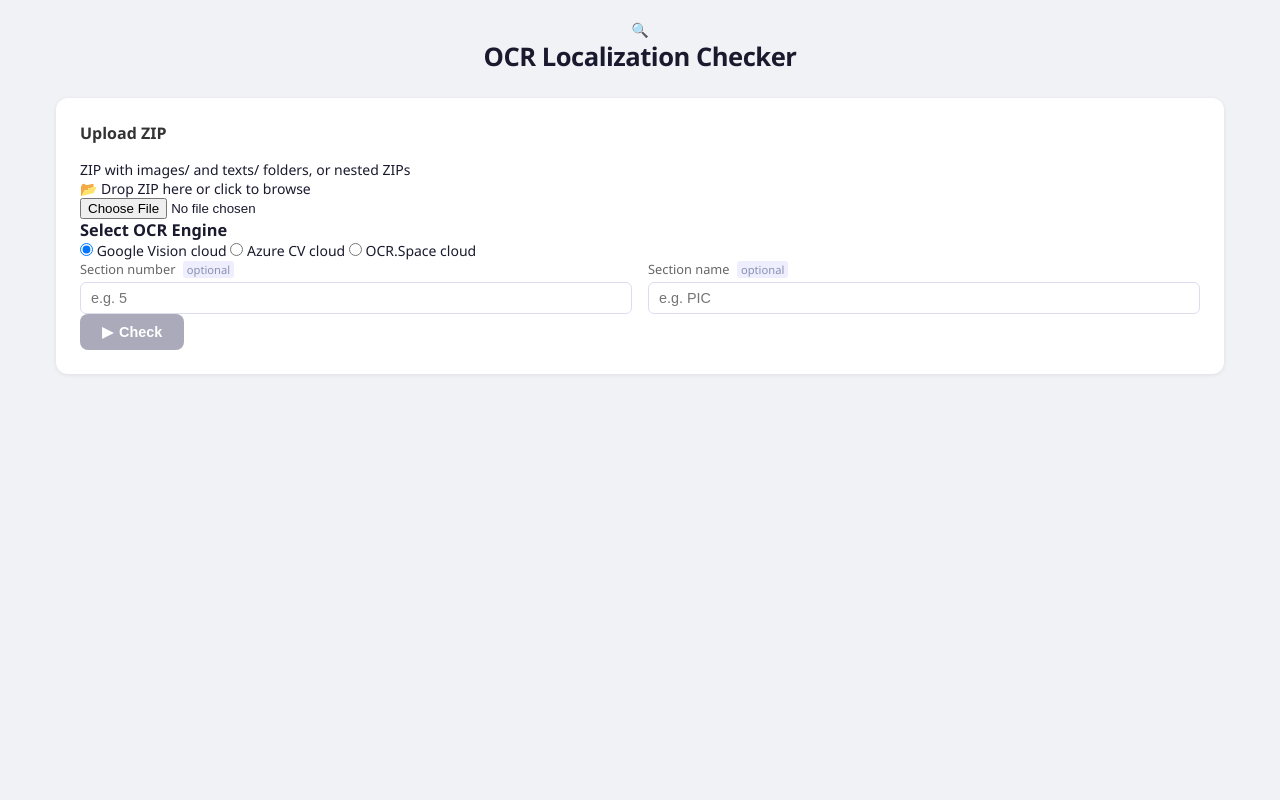
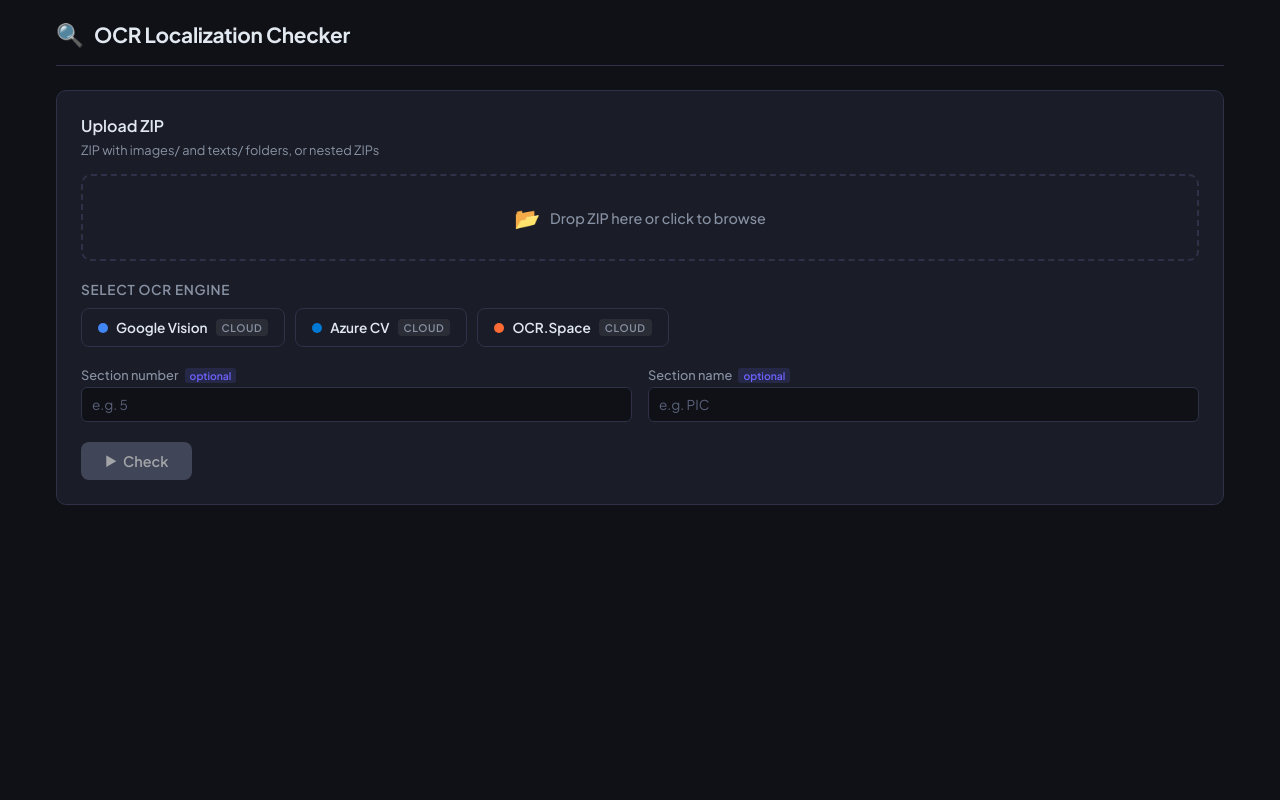
Before and after one commit to evinaeva/aI_ocr, a FastAPI app: page / in a window 1280 px wide. Run offline with FastAPI, Linux system fonts and the light colour scheme.

Commit message:
feat: dark theme CSS

```diff
--- a/app/static/style.css
+++ b/app/static/style.css
@@ -1,12 +1,35 @@
-/* ── Reset & base ── */
+/* — CSS Variables — */
+:root {
+  --bg: #0f1117;
+  --card: #1a1d27;
+  --card-hover: #1f2233;
+  --border: #2e3147;
+  --accent: #6c63ff;
+  --accent-hover: #7b73ff;
+  --text: #e2e8f0;
+  --text-secondary: #8892a4;
+  --muted: #5a6178;
+  --ok: #48bb78;
+  --err: #fc8181;
+  --warn: #f6ad55;
+  --google: #4285f4;
+  --azure: #0078d4;
+  --ocrspace: #ff6b35;
+  --radius: 10px;
+  --font: 'Plus Jakarta Sans', system-ui, -apple-system, sans-serif;
+  --mono: 'JetBrains Mono', 'Courier New', monospace;
+}
+
+/* — Reset & base — */
 *, *::before, *::after { box-sizing: border-box; margin: 0; padding: 0; }
 
 body {
-  font-family: 'Segoe UI', system-ui, -apple-system, sans-serif;
+  font-family: var(--font);
   font-size: 14px;
-  background: #f0f2f5;
-  color: #1a1a2e;
+  background: var(--bg);
+  color: var(--text);
   min-height: 100vh;
+  -webkit-font-smoothing: antialiased;
 }
 
 .app {
@@ -15,112 +38,254 @@ body {
   padding: 20px 16px 60px;
 }
 
-/* ── Header ── */
+/* — Header — */
 .header {
-  text-align: center;
+  border-bottom: 1px solid var(--border);
+  padding-bottom: 16px;
   margin-bottom: 24px;
 }
+.header-inner {
+  display: flex;
+  align-items: center;
+  gap: 10px;
+}
+.header-icon { font-size: 1.4rem; }
 .header h1 {
-  font-size: 1.6rem;
+  font-size: 1.3rem;
   font-weight: 700;
-  color: #1a1a2e;
-  letter-spacing: -0.5px;
+  color: var(--text);
+  letter-spacing: -0.3px;
 }
 
-/* ── Cards ── */
+/* — Cards — */
 .card {
-  background: #fff;
-  border-radius: 12px;
+  background: var(--card);
+  border: 1px solid var(--border);
+  border-radius: var(--radius);
   padding: 24px;
   margin-bottom: 20px;
-  box-shadow: 0 1px 4px rgba(0,0,0,.08);
 }
 .card h2 {
   font-size: 1rem;
   font-weight: 600;
+  margin-bottom: 6px;
+  color: var(--text);
+}
+.card-hint {
+  font-size: .8rem;
+  color: var(--text-secondary);
   margin-bottom: 16px;
-  color: #333;
 }
 
-/* ── Upload form ── */
-.form-row { margin-bottom: 14px; }
-
-.file-label {
+/* — Drop zone — */
+.drop-zone {
+  position: relative;
+  border: 2px dashed var(--border);
+  border-radius: var(--radius);
+  padding: 28px 20px;
+  text-align: center;
+  cursor: pointer;
+  transition: border-color .2s, background .2s;
+  margin-bottom: 20px;
+}
+.drop-zone:hover,
+.drop-zone.drag-over {
+  border-color: var(--accent);
+  background: rgba(108, 99, 255, .06);
+}
+.drop-zone.has-file {
+  border-color: var(--ok);
+  background: rgba(72, 187, 120, .06);
+}
+.drop-zone input[type="file"] {
+  position: absolute;
+  inset: 0;
+  opacity: 0;
+  cursor: pointer;
+}
+.drop-zone-inner {
   display: flex;
   align-items: center;
+  justify-content: center;
   gap: 10px;
+  color: var(--text-secondary);
+  font-weight: 500;
+  font-size: .9rem;
+  pointer-events: none;
+}
+.drop-icon { font-size: 1.3rem; }
+.drop-zone.has-file .drop-zone-inner { color: var(--ok); }
+
+/* — Engine selector — */
+.engine-section {
+  margin-bottom: 20px;
+}
+.engine-section h3 {
+  font-size: .85rem;
+  font-weight: 600;
+  color: var(--text-secondary);
+  margin-bottom: 10px;
+  text-transform: uppercase;
+  letter-spacing: .05em;
+}
+.engine-chips {
+  display: flex;
+  gap: 10px;
+  flex-wrap: wrap;
+}
+.engine-chip {
+  display: inline-flex;
+  align-items: center;
+  gap: 8px;
+  padding: 10px 16px;
+  border: 1px solid var(--border);
+  border-radius: 8px;
   cursor: pointer;
-  border: 2px dashed #cdd;
-  border-radius: 8px;
-  padding: 14px 18px;
-  transition: border-color .2s;
-  color: #666;
+  transition: all .15s;
+  background: transparent;
+  user-select: none;
+}
+.engine-chip:hover {
+  border-color: var(--muted);
+  background: var(--card-hover);
+}
+.engine-chip input[type="radio"] {
+  display: none;
+}
+.engine-chip.selected {
+  border-color: var(--accent);
+  background: rgba(108, 99, 255, .12);
+  box-shadow: 0 0 0 1px var(--accent);
+}
+.engine-dot {
+  width: 10px;
+  height: 10px;
+  border-radius: 50%;
+  flex-shrink: 0;
+}
+.engine-label {
+  font-size: .85rem;
+  font-weight: 600;
+  color: var(--text);
+}
+.engine-badge-type {
+  font-size: .65rem;
+  font-weight: 600;
+  text-transform: uppercase;
+  letter-spacing: .06em;
+  padding: 2px 6px;
+  border-radius: 4px;
+  background: rgba(255,255,255,.07);
+  color: var(--text-secondary);
+}
+
+/* — Hints row — */
+.hints-row {
+  display: flex;
+  gap: 16px;
+  flex-wrap: wrap;
+  margin-bottom: 20px;
+}
+.hint-field {
+  display: flex;
+  flex-direction: column;
+  gap: 4px;
+  flex: 1;
+  min-width: 140px;
+}
+.hint-field label {
+  font-size: .8rem;
+  color: var(--text-secondary);
   font-weight: 500;
-  background: #fafcff;
 }
-.file-label:hover { border-color: #5c6ef8; color: #5c6ef8; }
-.file-label input[type="file"] { position: absolute; opacity: 0; width: 0; height: 0; }
-
-.hints-row { display: flex; gap: 16px; flex-wrap: wrap; }
-.hint-field { display: flex; flex-direction: column; gap: 4px; flex: 1; min-width: 140px; }
-.hint-field label { font-size: .8rem; color: #666; font-weight: 500; }
 .hint-field input {
-  border: 1px solid #dde;
+  background: var(--bg);
+  border: 1px solid var(--border);
   border-radius: 6px;
-  padding: 7px 10px;
-  font-size: .9rem;
+  padding: 8px 10px;
+  font-size: .85rem;
+  color: var(--text);
   outline: none;
   transition: border-color .15s;
+  font-family: var(--font);
 }
-.hint-field input:focus { border-color: #5c6ef8; }
+.hint-field input:focus { border-color: var(--accent); }
+.hint-field input::placeholder { color: var(--muted); }
 .hint-tag {
-  background: #eef;
-  color: #8892b0;
-  font-size: .7rem;
+  background: rgba(108, 99, 255, .15);
+  color: var(--accent);
+  font-size: .65rem;
   border-radius: 3px;
-  padding: 1px 4px;
+  padding: 1px 5px;
   margin-left: 4px;
+  font-weight: 600;
 }
 
-/* ── Buttons ── */
+/* — Buttons — */
 .btn {
   display: inline-flex;
   align-items: center;
   gap: 6px;
-  padding: 10px 22px;
+  padding: 10px 24px;
   border: none;
   border-radius: 8px;
   cursor: pointer;
   font-size: .9rem;
   font-weight: 600;
-  transition: background .15s, transform .1s;
+  font-family: var(--font);
+  transition: background .15s, transform .1s, opacity .15s;
 }
 .btn:active { transform: scale(0.98); }
-.btn-primary { background: #5c6ef8; color: #fff; }
-.btn-primary:hover { background: #4a5ce0; }
-.btn-primary:disabled { background: #aab; cursor: not-allowed; transform: none; }
-.btn-sm { padding: 7px 14px; font-size: .8rem; border-radius: 6px; }
-.btn-secondary { background: #f0f2f5; color: #555; }
-.btn-secondary:hover { background: #e0e2e8; }
+.btn-icon { font-size: .8rem; }
+.btn-primary {
+  background: var(--accent);
+  color: #fff;
+}
+.btn-primary:hover { background: var(--accent-hover); }
+.btn-primary:disabled {
+  background: var(--muted);
+  cursor: not-allowed;
+  transform: none;
+  opacity: .6;
+}
+.btn-sm {
+  padding: 7px 14px;
+  font-size: .8rem;
+  border-radius: 6px;
+}
+.btn-secondary {
+  background: rgba(255,255,255,.08);
+  color: var(--text-secondary);
+}
+.btn-secondary:hover { background: rgba(255,255,255,.12); }
 
-/* ── Progress bar ── */
+/* — Progress bar — */
 .progress-bar-wrap {
-  height: 8px;
-  background: #eee;
-  border-radius: 4px;
+  height: 6px;
+  background: rgba(255,255,255,.06);
+  border-radius: 3px;
   overflow: hidden;
-  margin-bottom: 10px;
+  margin-bottom: 12px;
 }
 .progress-bar {
   height: 100%;
-  background: linear-gradient(90deg, #5c6ef8, #a78bfa);
-  border-radius: 4px;
+  background: linear-gradient(90deg, var(--accent), #a78bfa);
+  border-radius: 3px;
   width: 0%;
   transition: width .3s ease;
 }
-.progress-msg { font-size: .85rem; color: #666; }
+.progress-meta {
+  display: flex;
+  justify-content: space-between;
+  align-items: center;
+}
+.progress-meta span {
+  font-size: .82rem;
+  color: var(--text-secondary);
+}
+.progress-timer { font-variant-numeric: tabular-nums; }
 
-/* ── Summary ── */
+/* — Summary — */
 .summary-row {
   display: flex;
   gap: 24px;
@@ -145,118 +310,127 @@ body {
   align-items: center;
   gap: 6px;
   cursor: pointer;
-  font-size: .85rem;
-  color: #555;
+  font-size: .82rem;
+  color: var(--text-secondary);
   user-select: none;
 }
-.toggle-label input { cursor: pointer; }
+.toggle-label input {
+  cursor: pointer;
+  accent-color: var(--accent);
+}
 
-/* ── Results table ── */
+/* — Results table — */
 .table-wrap { overflow-x: auto; }
 .results-table {
   width: 100%;
   border-collapse: collapse;
-  background: #fff;
-  border-radius: 10px;
+  background: var(--card);
+  border-radius: var(--radius);
   overflow: hidden;
-  box-shadow: 0 1px 4px rgba(0,0,0,.07);
+  border: 1px solid var(--border);
 }
 .results-table th {
-  background: #f7f8fc;
+  background: rgba(255,255,255,.03);
   text-align: left;
   padding: 10px 14px;
-  font-size: .8rem;
+  font-size: .75rem;
   font-weight: 600;
   text-transform: uppercase;
-  letter-spacing: .04em;
-  color: #666;
-  border-bottom: 1px solid #eee;
+  letter-spacing: .05em;
+  color: var(--text-secondary);
+  border-bottom: 1px solid var(--border);
+  position: sticky;
+  top: 0;
+  z-index: 2;
 }
 .results-table td {
   padding: 10px 14px;
   vertical-align: top;
-  border-bottom: 1px solid #f0f0f0;
+  border-bottom: 1px solid rgba(255,255,255,.04);
   font-size: .85rem;
-  color: #333;
+  color: var(--text);
 }
 .results-table tr:last-child td { border-bottom: none; }
-.results-table tr:hover td { background: #fafbff; }
+.results-table tr:hover td { background: rgba(255,255,255,.02); }
 
 /* Image thumbnail */
 .thumb-wrap { position: relative; display: inline-block; }
 .thumb {
-  width: 100px;
-  height: 70px;
+  width: 80px;
+  height: 80px;
   object-fit: cover;
   border-radius: 6px;
   display: block;
-  border: 1px solid #eee;
+  border: 1px solid var(--border);
   cursor: zoom-in;
+  transition: opacity .15s;
 }
+.thumb:hover { opacity: .8; }
 .thumb-missing {
-  width: 100px;
-  height: 70px;
+  width: 80px;
+  height: 80px;
   border-radius: 6px;
-  border: 1px dashed #ddd;
-  background: #fafafa;
-  color: #bbb;
-  font-size: 11px;
-  text-align: center;
+  border: 1px dashed var(--border);
+  background: rgba(255,255,255,.02);
+  color: var(--muted);
+  font-size: 10px;
+  display: flex;
   align-items: center;
   justify-content: center;
 }
 .thumb-label {
-  font-size: .72rem;
-  color: #999;
+  font-size: .7rem;
+  color: var(--muted);
   margin-top: 4px;
-  word-break: break-all;
+  text-align: center;
 }
 
 /* Text columns */
 .text-cell {
   white-space: pre-wrap;
   word-break: break-word;
-  font-family: 'Courier New', monospace;
-  font-size: .8rem;
-  max-width: 300px;
-  min-width: 160px;
+  font-family: var(--mono);
+  font-size: .78rem;
+  max-width: 280px;
+  min-width: 150px;
+  line-height: 1.5;
 }
-.text-line  { display: block; min-height: 1.4em; line-height: 1.5; }
+.text-line { display: block; min-height: 1.4em; }
 
 /* Status badge */
 .badge {
   display: inline-block;
   padding: 3px 10px;
   border-radius: 20px;
-  font-size: .78rem;
+  font-size: .75rem;
   font-weight: 700;
   letter-spacing: .03em;
 }
-.badge-pass   { background: #dcfce7; color: #166534; }
-.badge-fail   { background: #fee2e2; color: #991b1b; }
-.badge-manual { background: #fef3c7; color: #92400e; }
+.badge-pass   { background: rgba(72,187,120,.15);  color: var(--ok); }
+.badge-fail   { background: rgba(252,129,129,.15); color: var(--err); }
+.badge-manual { background: rgba(246,173,85,.15);  color: var(--warn); }
 .badge-section {
   display: block;
-  font-size: .7rem;
-  color: #888;
+  font-size: .68rem;
+  color: var(--muted);
   margin-top: 4px;
   font-weight: 400;
 }
 
-/* Engine badge */
-.engine-badge {
+/* Engine badge in results */
+.engine-result-badge {
   display: inline-flex;
   align-items: center;
-  gap: 4px;
+  gap: 5px;
   font-size: .68rem;
-  color: #666;
-  margin-top: 4px;
-  padding: 2px 7px;
+  color: var(--text-secondary);
+  margin-top: 5px;
+  padding: 2px 8px;
   border-radius: 10px;
-  background: #f3f4f6;
-  border: 1px solid #e5e7eb;
+  background: rgba(255,255,255,.05);
+  border: 1px solid rgba(255,255,255,.06);
 }
-.engine-dot {
+.engine-result-dot {
   width: 7px;
   height: 7px;
   border-radius: 50%;
```
Also changed, not shown: other parts of app/static/style.css (+75 -32 lines).
